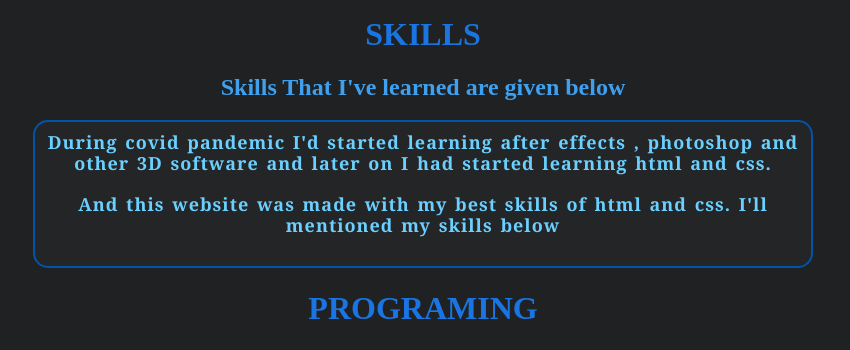
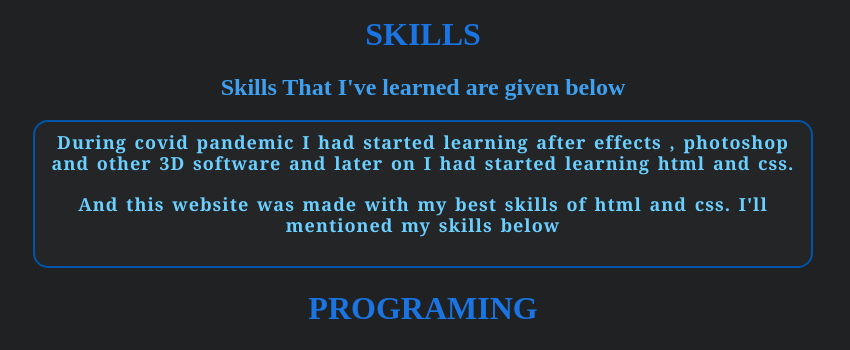
Before and after one commit to Kerston2104/kerston2104.github.io, a plain HTML site: page portfilio/KAS.html in a window 1280 px wide. Shown: the part 1680-2030 px from the top of the page, without its empty margins (217-1067 px from the left). Drawn offline with nearby package versions, Linux system fonts and the light colour scheme; a web font is replaced by a local one.

Commit message:
I had in skill section

```diff
--- a/portfilio/KAS.html
+++ b/portfilio/KAS.html
@@ -104,7 +104,7 @@
         <br>
         <!-- paragraph of skill section -->
         <p1>
-            During covid pandemic I'd started learning after effects , photoshop and other
+            During covid pandemic I had started learning after effects , photoshop and other
             3D software and later on I had started learning html and css. <br><br>
             And this website was made with my best skills of html and css.
             I'll mentioned my skills below
```
